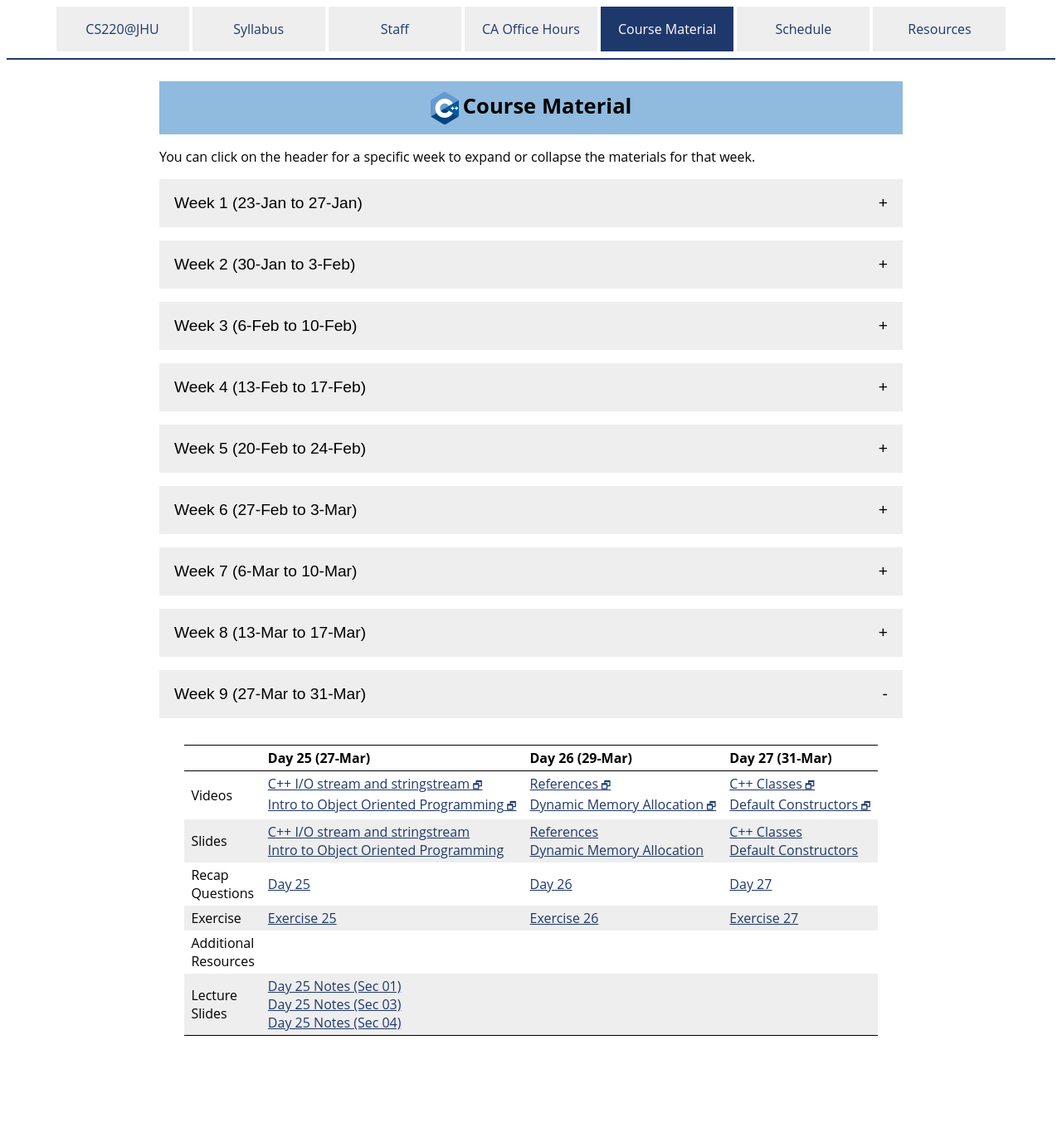
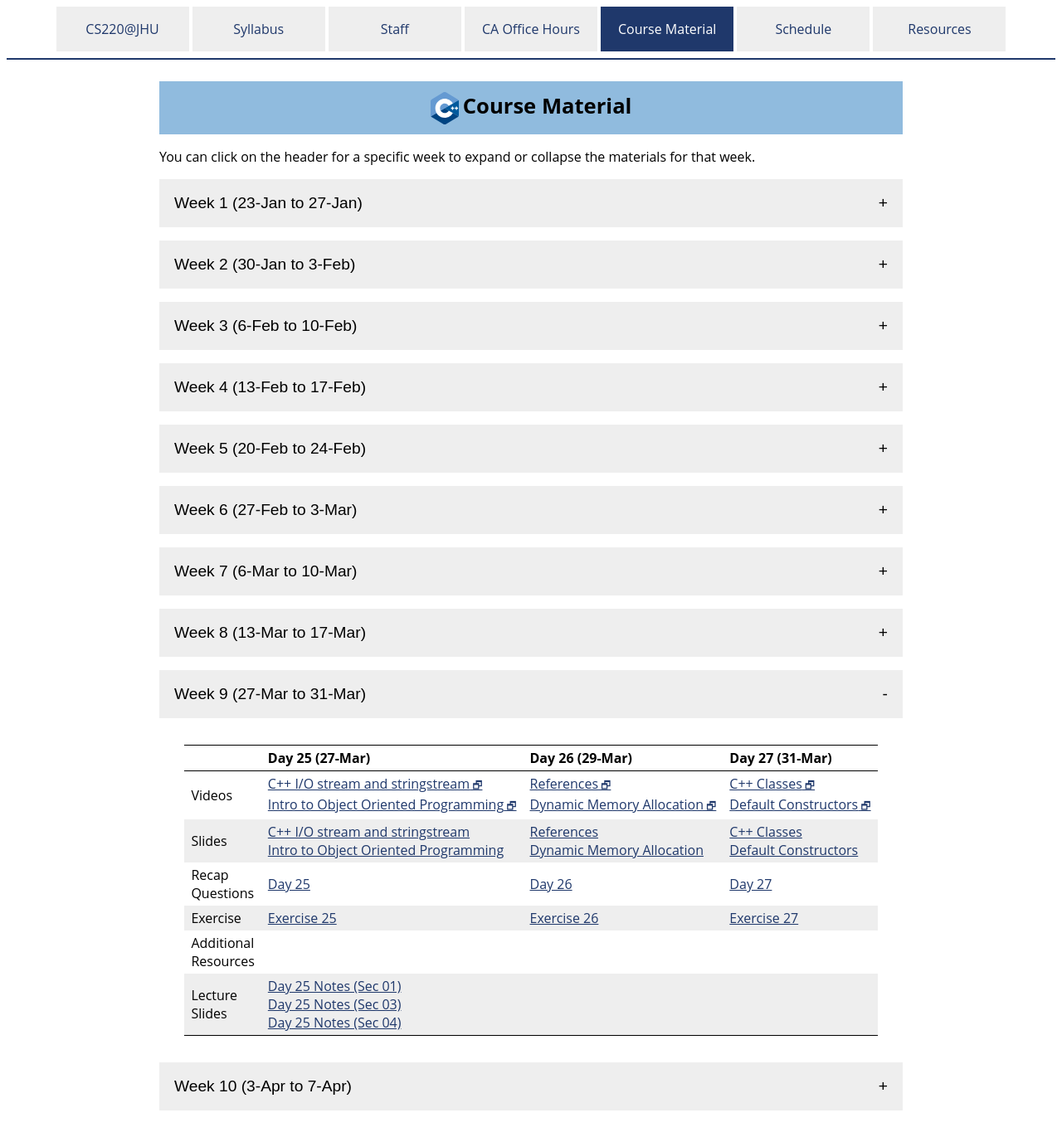
Before and after one commit to vivek-booshan/cs220-sp23, a Jekyll site: the page built from material.md, in a window 1280 px wide. Shown: the whole page at 83% size. Built offline with Jekyll 4.4.1, drawn with Linux system fonts in a browser that asks for light colours; before the commit the page ends 1281 px from its top, so only the background shows below that.

Commit message:
post week 10 material

```diff
--- a/material.md
+++ b/material.md
@@ -477,6 +477,57 @@ the materials for that week.
   </tbody>
 </table>
 </div>
+<button type="button" id="week_10_toggle" class="week_control_button">Week 10 (3-Apr to 7-Apr)</button>
+<div id="week_10" class="collapsible">
+<table>
+  <thead>
+    <tr>
+      <th></th>
+      <th>Day 28 (3-Apr)</th>
+      <th>Day 29 (5-Apr)</th>
+      <th>Day 30 (7-Apr)</th>
+    </tr>
+  </thead>
+  <tbody>
+    <tr>
+      <td>Videos</td>
+      <td><a class='external' target='_blank' href='https://jh.hosted.panopto.com/Panopto/Pages/Viewer.aspx?id=62080530-d06e-4a0e-be06-ae230027a050'>Constructors and default arguments</a><br><a class='external' target='_blank' href='https://jh.hosted.panopto.com/Panopto/Pages/Viewer.aspx?id=2ea9792a-afab-4319-85f1-ae2300279fe3'>Destructors</a></td>
+      <td><a class='external' target='_blank' href='https://jh.hosted.panopto.com/Panopto/Pages/Viewer.aspx?id=2c8031d1-8509-4b22-881b-ae2300279f65'>Function overloading</a><br><a class='external' target='_blank' href='https://jh.hosted.panopto.com/Panopto/Pages/Viewer.aspx?id=ee4c0ea7-24f8-426a-9291-ae2300279f0e'>Operator overloading</a></td>
+      <td><a class='external' target='_blank' href='https://jh.hosted.panopto.com/Panopto/Pages/Viewer.aspx?id=f9091b95-ab29-46fe-82b8-ae2300279e93'>Initialization and assignment</a><br><a class='external' target='_blank' href='https://jh.hosted.panopto.com/Panopto/Pages/Viewer.aspx?id=181313b7-6b07-400c-addf-ae2300279df3'>Rule of 3</a></td>
+    </tr>
+    <tr>
+      <td>Slides</td>
+      <td><a href='slides/day28_constructors.pdf'>Constructors and default arguments</a><br><a href='slides/day28_destructors.pdf'>Destructors</a></td>
+      <td><a href='slides/day29_function_overloading.pdf'>Function overloading</a><br><a href='slides/day29_operator_overloading.pdf'>Operator overloading</a></td>
+      <td><a href='slides/day30_initialization_assignments.pdf'>Initialization and assignment</a><br><a href='slides/day30_rule_of_3.pdf'>Rule of 3</a></td>
+    </tr>
+    <tr>
+      <td>Recap<br>Questions</td>
+      <td><a href='questions/day28.html'>Day 28</a></td>
+      <td><a href='questions/day29.html'>Day 29</a></td>
+      <td><a href='questions/day30.html'>Day 30</a></td>
+    </tr>
+    <tr>
+      <td>Exercise</td>
+      <td><a href='exercise/ex28.html'>Exercise 28</a></td>
+      <td><a href='exercise/ex29.html'>Exercise 29</a></td>
+      <td><a href='exercise/ex30.html'>Exercise 30</a></td>
+    </tr>
+    <tr>
+      <td>Additional<br>Resources</td>
+      <td></td>
+      <td></td>
+      <td></td>
+    </tr>
+    <tr>
+      <td>Lecture<br>Slides</td>
+      <td></td>
+      <td></td>
+      <td></td>
+    </tr>
+  </tbody>
+</table>
+</div>
 <script type="text/javascript">
   // Create and register a click handler for button clicks to expand/contract
   // specified content div
```
Also changed, not shown: material-future.csv (+0 -18 lines), material.csv (+18 -0 lines).
